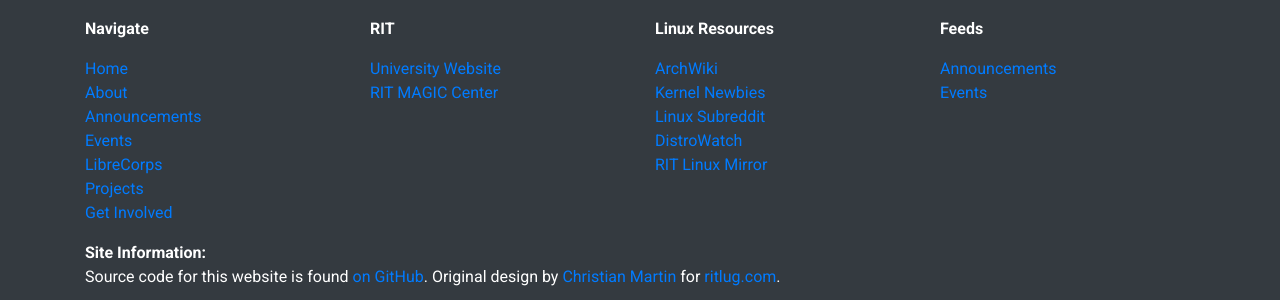
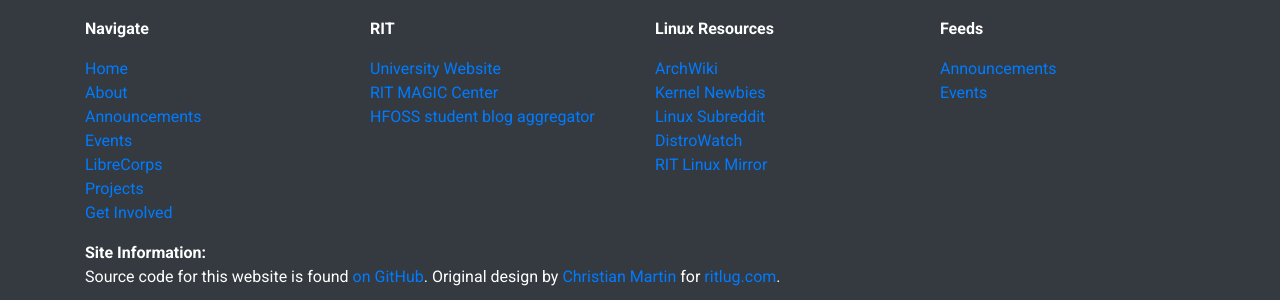
Before and after one commit to FOSSRIT/fossrit.github.io, a Jekyll site: the page built from projects/_posts/2018-01-02-tigeros.html, in a window 1280 px wide. Shown: the part 1443-1743 px from the top of the page. Built offline with Jekyll 4.4.1, drawn with Linux system fonts in a browser that asks for light colours; nearby versions of some CDN libraries.

Commit message:
Home page/footer: Add HFOSS student blog planet
Adds @ritjoe's HFOSS student blog planet to our home page and also as a
link in our footer. Hopefully this brings more visibility to some of the
student blogging work done as part of the HFOSS course.

```diff
--- a/_data/footer/rit.yml
+++ b/_data/footer/rit.yml
@@ -3,3 +3,6 @@
 
 - name: RIT MAGIC Center
   link: https://magic.rit.edu/
+
+- name: HFOSS student blog aggregator
+  link: https://people.rit.edu/djaigm/planet/hfoss/
--- a/index.html
+++ b/index.html
@@ -32,6 +32,7 @@
                 <a href="https://lists.fedoraproject.org/admin/lists/fossrit.lists.fedorahosted.org/" class="list-group-item list-group-item-action">Mailing List</a>
                 <a href="https://t.me/fossrit" class="list-group-item list-group-item-action">Telegram</a>
                 <a href="https://webchat.freenode.net/?channels=rit-foss" class="list-group-item list-group-item-action"><code>#rit-foss</code> on Freenode IRC</a>
+                <a href="https://people.rit.edu/djaigm/planet/hfoss/" class="list-group-item list-group-item-action">Student blog posts</a>
             </div>
         </div>
     </div>
```
